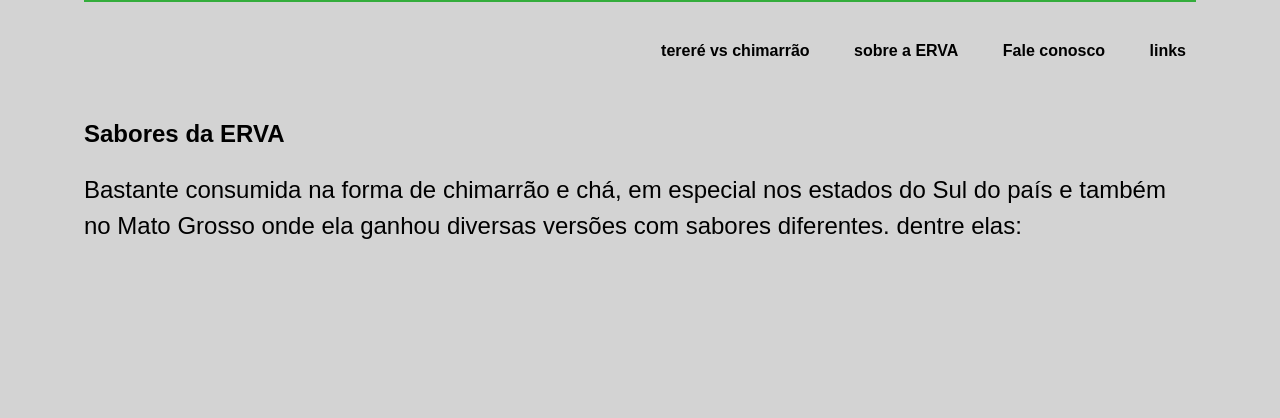
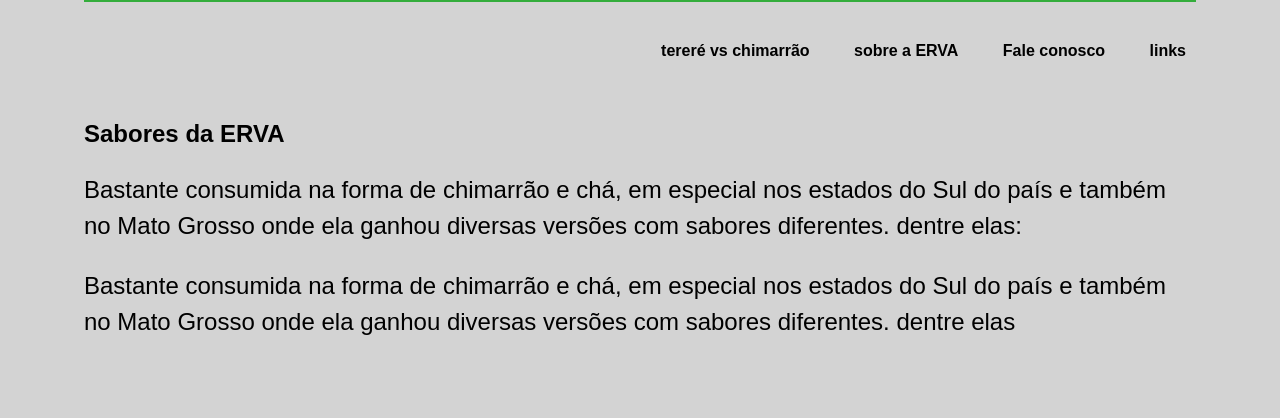
Before and after one commit to tomazdalcortivo/mywebsite, a plain HTML site: page index.html in a window 1280 px wide. Shown: the part 382-800 px from the top of the page. Drawn offline with Linux system fonts and the light colour scheme.

Commit message:
Adicionado mais um paragrafo na introducao

```diff
--- a/index.html
+++ b/index.html
@@ -33,6 +33,13 @@
                 diversas versões com sabores
                 diferentes.
                 dentre elas:
+            </p>
+            <p>
+                Bastante consumida na forma de chimarrão e chá, em especial nos estados do Sul do país e também no Mato
+                Grosso onde ela ganhou
+                diversas versões com sabores
+                diferentes.
+                dentre elas
             </p>
         </div>
 
```
